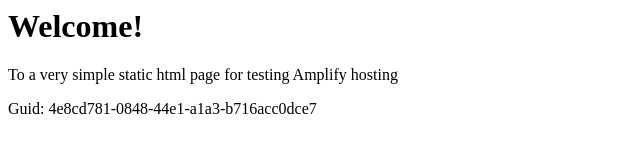
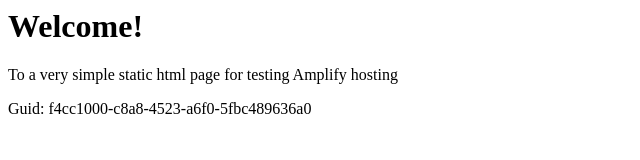
Before and after one commit to aws-aemilia-cdg/Github-PR-Commit-Integration-Test-DoNotTouch-GitHubWebhookPushCanaryTest-v1-prod-eu-west-3, a website: page src/index.html in a window 1280 px wide. Shown: the full height of the page, 0-640 px from the left. Drawn offline with Linux system fonts and the light colour scheme.

Commit message:
commit from integ tests

```diff
--- a/src/index.html
+++ b/src/index.html
@@ -12,6 +12,6 @@
 <body>
     <h1>Welcome!</h1>
     <p>To a very simple static html page for testing Amplify hosting</p>
-    <p>Guid: 4e8cd781-0848-44e1-a1a3-b716acc0dce7</p></body>
+    <p>Guid: f4cc1000-c8a8-4523-a6f0-5fbc489636a0</p></body>
 
 </html>
```
